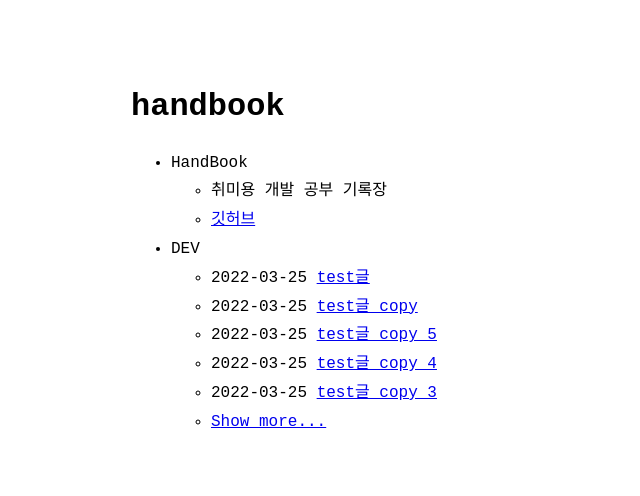
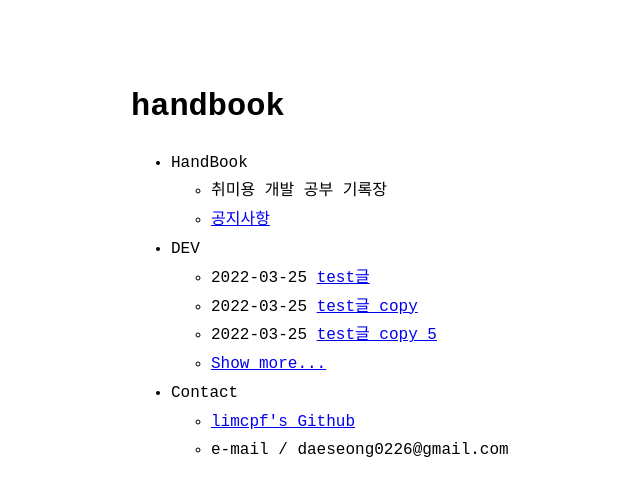
Before and after one commit to limcpf/limcpf.github.io, a Jekyll site: the page built from index.md, in a window 1280 px wide. Shown: the top 496 px of the page, without its empty margins (189-829 px from the left). Built offline with Jekyll 4.4.1, drawn with Linux system fonts in a browser that asks for light colours.

Commit message:
fix main page

```diff
--- a/_data/menu.yml
+++ b/_data/menu.yml
@@ -2,13 +2,21 @@ entries:
   - title: HandBook
     entries:
       - title: 취미용 개발 공부 기록장
-      - title: 깃허브
-        url: https://github.com/limcpf
+      - title: 공지사항
+        url: notice-archive.html
+        blank: false
 
   - title: DEV
     post_list:
       category: dev
-      limit: 5
+      limit: 3
       show_more: true
       show_more_text:
       show_more_url: dev-archive.html
+
+  - title: Contact
+    entries:
+      - title: limcpf's Github
+        url: https://github.com/limcpf
+        blank: true
+      - title: e-mail / daeseong0226@gmail.com
--- a/_includes/back_link.html
+++ b/_includes/back_link.html
@@ -1 +1,4 @@
-<a href="{{ "/" | relative_url }}">{{ site.theme_config.back_home_text }}</a>
+<div style="display:flex;justify-content: space-between;">
+    <a href="#" onclick="window.history.back()">{{ site.theme_config.back_home_text }}</a>
+    <a href="/">home</a>
+</div>
--- a/_includes/menu_item.html
+++ b/_includes/menu_item.html
@@ -1,7 +1,9 @@
 <ul>
   {%-for item in include.collection-%}
     <li>
-    {%- if item.url -%}
+    {%- if item.url and item.blank -%}
+      <a href="{{ item.url }}" target="_blank">{{ item.title }}</a>
+    {%- elsif item.url -%}
       <a href="{{ item.url }}">{{ item.title }}</a>
     {%- else -%}
       {{ item.title }}
```
Also changed, not shown: _posts/2022-03-25-test글 copy 2.md (+1 -1 lines), notice-archive.md (added, +5 -0 lines), 1 other file.
